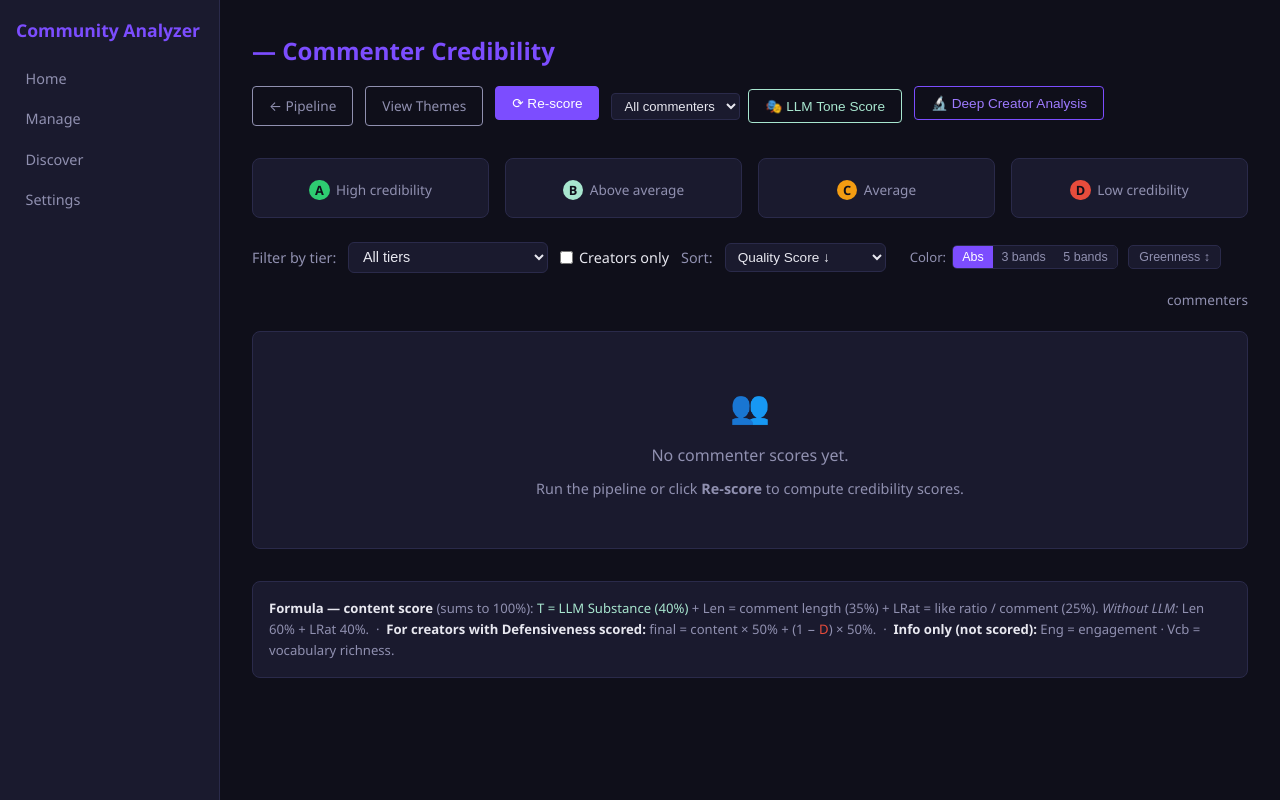
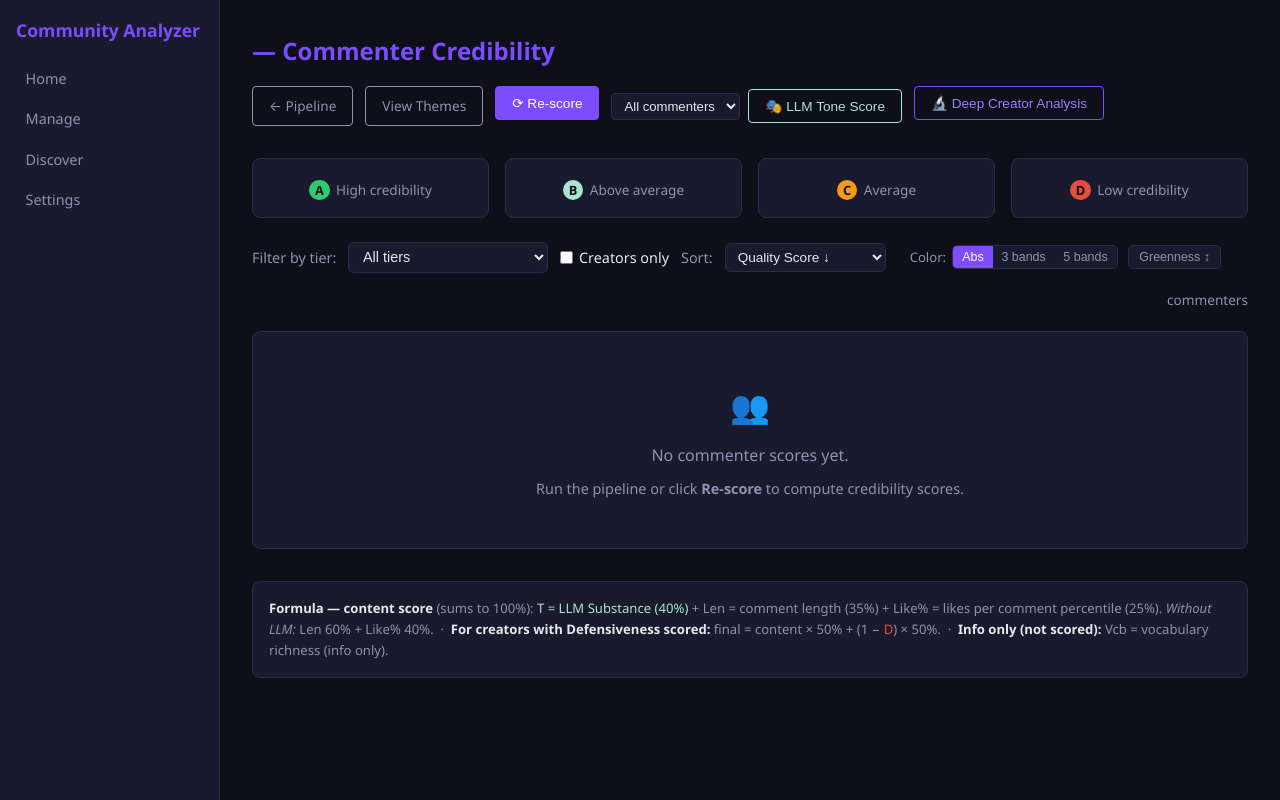
Before and after one commit to arnaud-cloud/YouTubeCommunityAnalyzer, a Flask app: template templates/gossip_commenters.html in a window 1280 px wide. Run offline with Flask 3, Linux system fonts and the light colour scheme; the template is opened without the code that fills it, so the values that code supplies are empty; parts of the project's set-up code (start-up, migrations or seed data) failed here and were passed over.

Commit message:
Remove Eng column; rename LRat -> Like%

```diff
--- a/templates/gossip_commenters.html
+++ b/templates/gossip_commenters.html
@@ -144,8 +144,7 @@
         ('llm_tone_score',         'Substance (T)'),
         ('vocab_richness_score',   'Vocab (V)'),
         ('llm_defensiveness_score','Defensiveness (D)'),
-        ('avg_engagement_norm',    'Engagement (E)'),
-        ('like_ratio_score',       'Like Ratio (L)'),
+        ('like_ratio_score',       'Like%'),
         ('comment_count',          'Comments'),
         ('total_likes',            'Total Likes'),
       ] %}
@@ -186,8 +185,7 @@
       <th style="padding:.4rem .5rem;min-width:110px">Score</th>
       <th style="padding:.4rem .4rem;text-align:right">Cmts</th>
       <th style="padding:.4rem .4rem;text-align:right">Likes</th>
-      <th style="padding:.4rem .4rem;text-align:right" title="Engagement — normalized engagement (likes/views) across videos this commenter posted on">Eng</th>
-      <th style="padding:.4rem .4rem;text-align:right" title="Like Ratio — percentile rank of average likes per comment within this community">LRat</th>
+      <th style="padding:.4rem .4rem;text-align:right" title="Like% — percentile rank of average likes per comment within this community">Like%</th>
       <th style="padding:.4rem .4rem;text-align:right" title="Vocabulary Richness — type-token ratio percentile: how varied their word choice is. High = diverse/analytical. Low = repetitive/sycophantic.">Vcb</th>
       <th style="padding:.4rem .4rem;text-align:right" title="Substance (LLM) — AI-assessed constructiveness + analytical depth. 0 = pure sycophancy, 1 = highly analytical.">Sub</th>
       <th style="padding:.4rem .4rem;text-align:right" title="Defensiveness &amp; Bragging (LLM) — detects defensive reactions to criticism and unprompted self-promotion. Lower is better.">Def</th>
@@ -222,8 +220,6 @@
       <td style="padding:.4rem .4rem;text-align:right;color:var(--muted);font-size:.82rem">{{ c.comment_count }}</td>
       <td style="padding:.4rem .4rem;text-align:right;color:var(--muted);font-size:.82rem">{{ c.total_likes }}</td>
       {# Metric cells — data-col + data-val enable client-side percentile coloring #}
-      {% set eng = c.avg_engagement_norm or 0 %}
-      <td class="mc" data-col="eng" data-val="{{ eng }}" style="padding:.4rem .4rem;text-align:right;font-size:.82rem">{{ "%.0f"|format(eng * 100) }}%</td>
       {% set lrat = c.like_ratio_score or 0 %}
       <td class="mc" data-col="lrat" data-val="{{ lrat }}" style="padding:.4rem .4rem;text-align:right;font-size:.82rem">{{ "%.0f"|format(lrat * 100) }}%</td>
       {% set v_raw = c.vocab_richness_score or 0 %}
@@ -445,13 +441,13 @@
   <strong style="color:var(--text)">Formula — content score</strong> (sums to 100%):
   <span style="color:#a8e6cf">T = LLM Substance (40%)</span> +
   Len = comment length (35%) +
-  LRat = like ratio / comment (25%).
-  <em>Without LLM:</em> Len 60% + LRat 40%.
+  Like% = likes per comment percentile (25%).
+  <em>Without LLM:</em> Len 60% + Like% 40%.
   &nbsp;·&nbsp;
   <strong style="color:var(--text)">For creators with Defensiveness scored:</strong>
   final = content × 50% + (1 − <span style="color:#e74c3c">D</span>) × 50%.
   &nbsp;·&nbsp;
   <strong style="color:var(--text)">Info only (not scored):</strong>
-  Eng = engagement · Vcb = vocabulary richness.
+  Vcb = vocabulary richness (info only).
 </div>
 {% endblock %}
--- a/templates/tracker_dashboard.html
+++ b/templates/tracker_dashboard.html
@@ -630,9 +630,8 @@ function renderToneCard(channelFilter) {
         return v >= 0.65 ? '#2ecc71' : v >= 0.35 ? '#f39c12' : '#e74c3c';
     }
     const bars = [
-        ['Engagement',    Math.round((s.avg_engagement_norm || 0) * 100), 'var(--accent)'],
         ['Channel spread',Math.round((s.channel_spread_score || 0) * 100), 'var(--accent)'],
-        ['Like ratio',    Math.round((s.like_ratio_score || 0) * 100), 'var(--accent)'],
+        ['Like%',         Math.round((s.like_ratio_score || 0) * 100), 'var(--accent)'],
         ['Avg length',    Math.round((s.avg_length_score || 0) * 100), 'var(--accent)'],
         ['Vocab richness',Math.round((s.vocab_richness_score || 0) * 100), 'var(--accent)'],
     ];
```
Also changed, not shown: templates/gossip_commenter_detail.html (+2 -14 lines).
